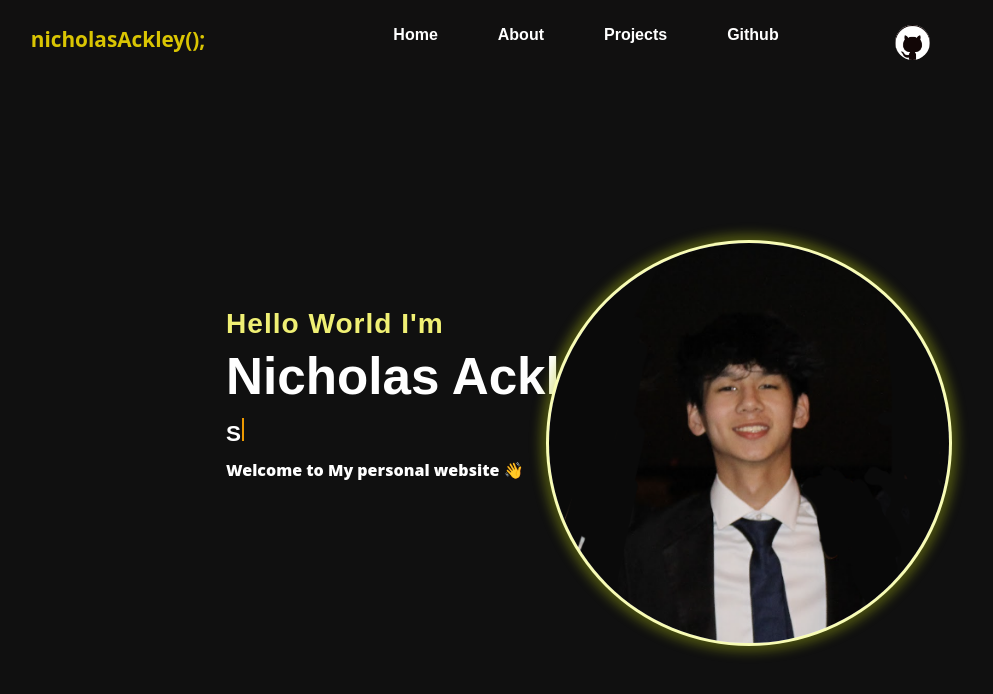
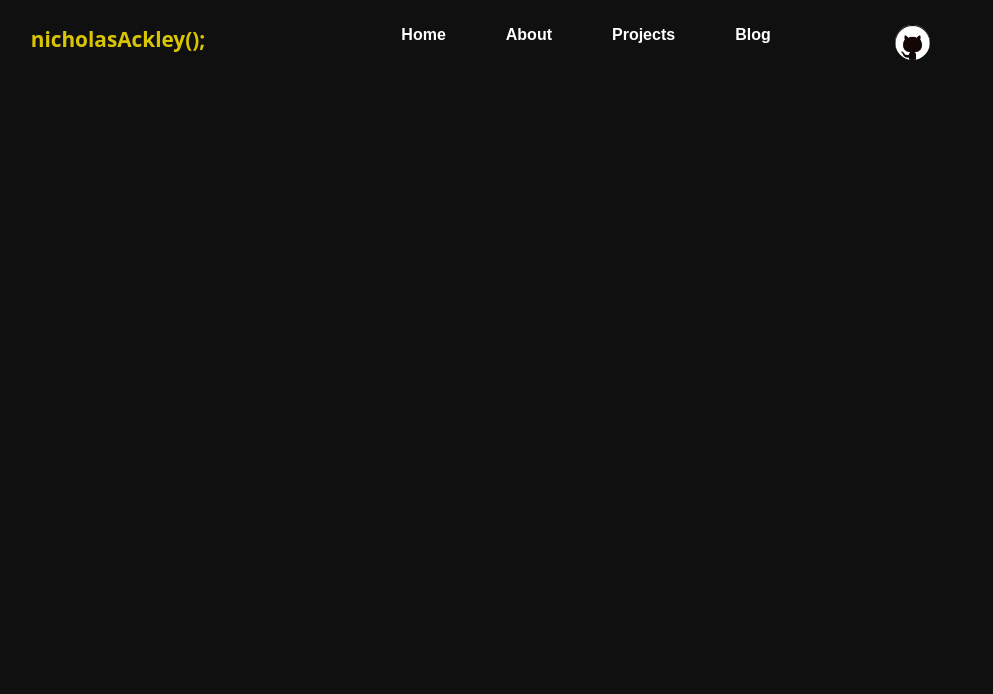
Before and after one commit to nicholas-ackley/website, a React (Vite) app: page / in a window 1280 px wide. Shown: the top 694 px of the page, without its empty margins (94-1087 px from the left). Built offline with nearby package versions, Linux system fonts and the light colour scheme.

Commit message:
fixed routing problem, as well as updated a 404 error html page

```diff
--- a/package.json
+++ b/package.json
@@ -8,7 +8,7 @@
     "build": "vite build",
     "lint": "eslint .",
     "preview": "vite preview",
-      "predeploy": "npm run build",
+    "predeploy": "npm run build",
   "deploy": "gh-pages -d dist"
   },
   "dependencies": {
--- a/src/MainPage/App.jsx
+++ b/src/MainPage/App.jsx
@@ -1,6 +1,6 @@
 import "../MainPage/App.css";
 import Navbar from "../MainPage/Navbar/Navbar.jsx";
-import ProfilePicture from "./IntroContainer/ProfilePicture.jsx";
+import ProfilePicture from "./IntroContainer/Website.jsx";
 import { BrowserRouter as Router, Routes, Route } from "react-router-dom";
 import About from "../AboutPage/About.jsx";
 
@@ -10,7 +10,7 @@ function App() {
       <div className="hero">
         <Navbar />
         <Routes>
-          <Route path="/" element={<ProfilePicture />} />
+          <Route path="/website" element={<ProfilePicture />} />
           <Route path="/about" element={<About />} />
           {/* Add routes for Projects and Github if needed */}
         </Routes>
--- a/src/MainPage/Navbar/Navbar.jsx
+++ b/src/MainPage/Navbar/Navbar.jsx
@@ -13,7 +13,7 @@ const Navbar = () => {
         <li><Link to="/">Home</Link></li>
         <li><Link to="/about">About</Link></li>
         <li><Link to="/projects">Projects</Link></li>
-        <li><Link to="/github">Github</Link></li>
+        <li><Link to="/blog">Blog</Link></li>
       </ul>
       <a href="https://github.com" target="_blank" rel="noopener noreferrer" className="github_container">
         <img src={Github} alt="GitHub" className="github" />
```
Also changed, not shown: public/404.html (added, +17 -0 lines), src/MainPage/IntroContainer/Website.jsx (renamed from src/MainPage/IntroContainer/ProfilePicture.jsx), src/assets/react.svg (deleted).
